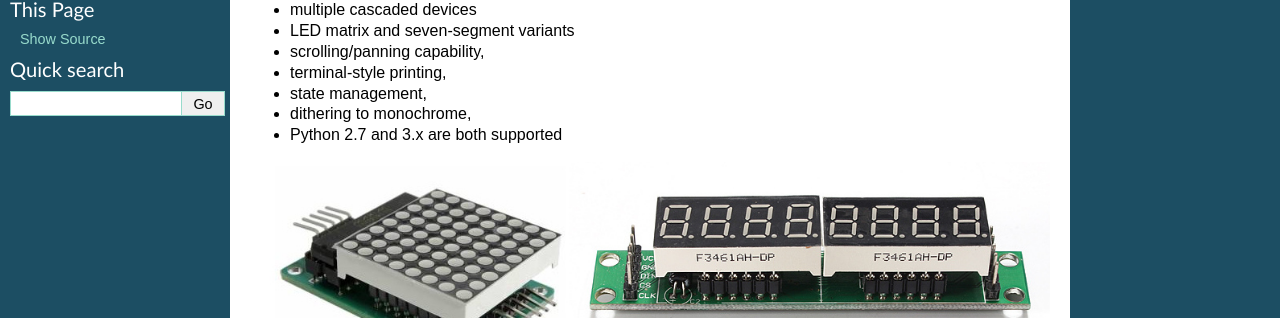
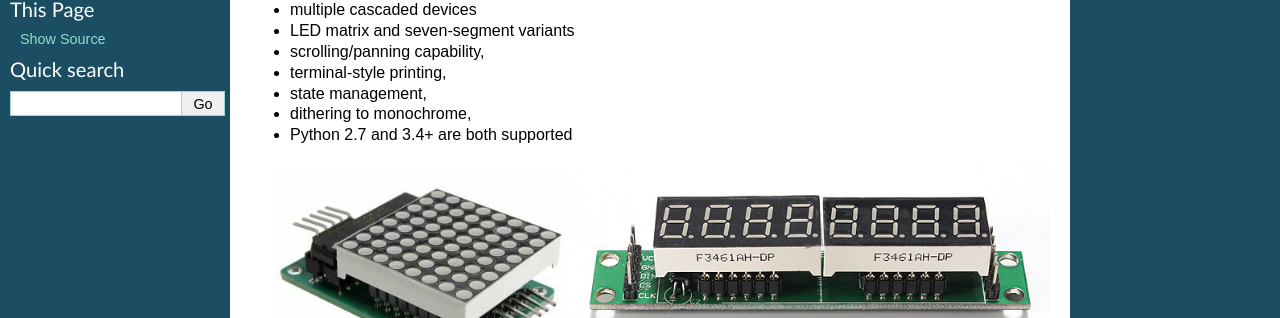
Before and after one commit to rm-hull/luma.led_matrix, a Sphinx documentation site: the page built from doc/intro.rst, in a window 1280 px wide. Shown: the part 170-488 px from the top of the page. Built offline with Sphinx 7.4.7, drawn with Linux system fonts in a browser that asks for light colours.

Commit message:
Explicit python 3 versions

```diff
--- a/README.rst
+++ b/README.rst
@@ -28,7 +28,7 @@ support:
 * terminal-style printing,
 * state management,
 * dithering to monochrome,
-* Python 2.7 and 3.x are both supported
+* Python 2.7 and 3.4+ are both supported
 
 .. image:: https://raw.githubusercontent.com/rm-hull/luma.led_matrix/master/doc/images/devices.jpg
    :alt: max7219 matrix
--- a/doc/install.rst
+++ b/doc/install.rst
@@ -1,6 +1,6 @@
 Installation
 ------------
-.. note:: The library has been tested against Python 2.7 and 3.x.
+.. note:: The library has been tested against Python 2.7 and 3.4+.
 
    For **Python3** installation, substitute the following in the
    instructions below.
--- a/doc/intro.rst
+++ b/doc/intro.rst
@@ -11,7 +11,7 @@ support:
 * terminal-style printing,
 * state management,
 * dithering to monochrome,
-* Python 2.7 and 3.x are both supported
+* Python 2.7 and 3.4+ are both supported
 
 .. image:: https://raw.githubusercontent.com/rm-hull/luma.led_matrix/master/doc/images/devices.jpg
    :alt: max7219 matrix
```
